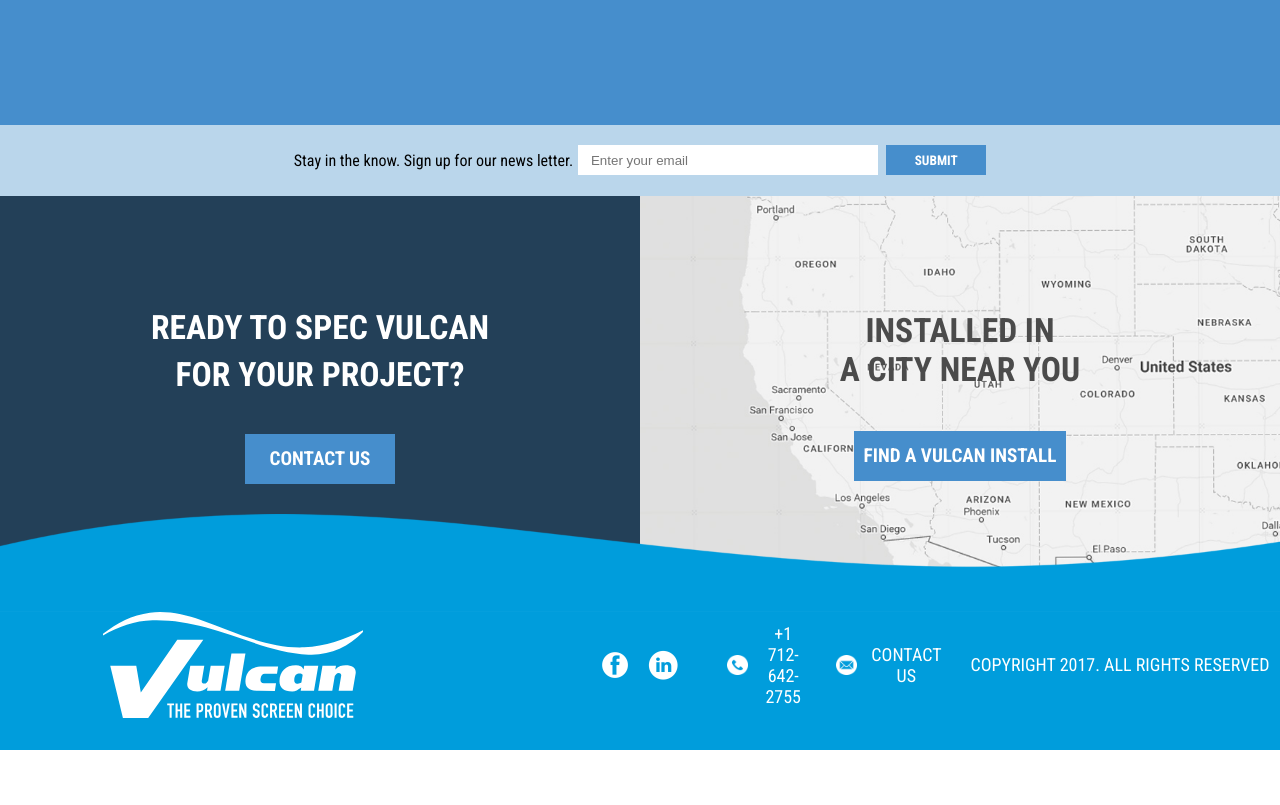
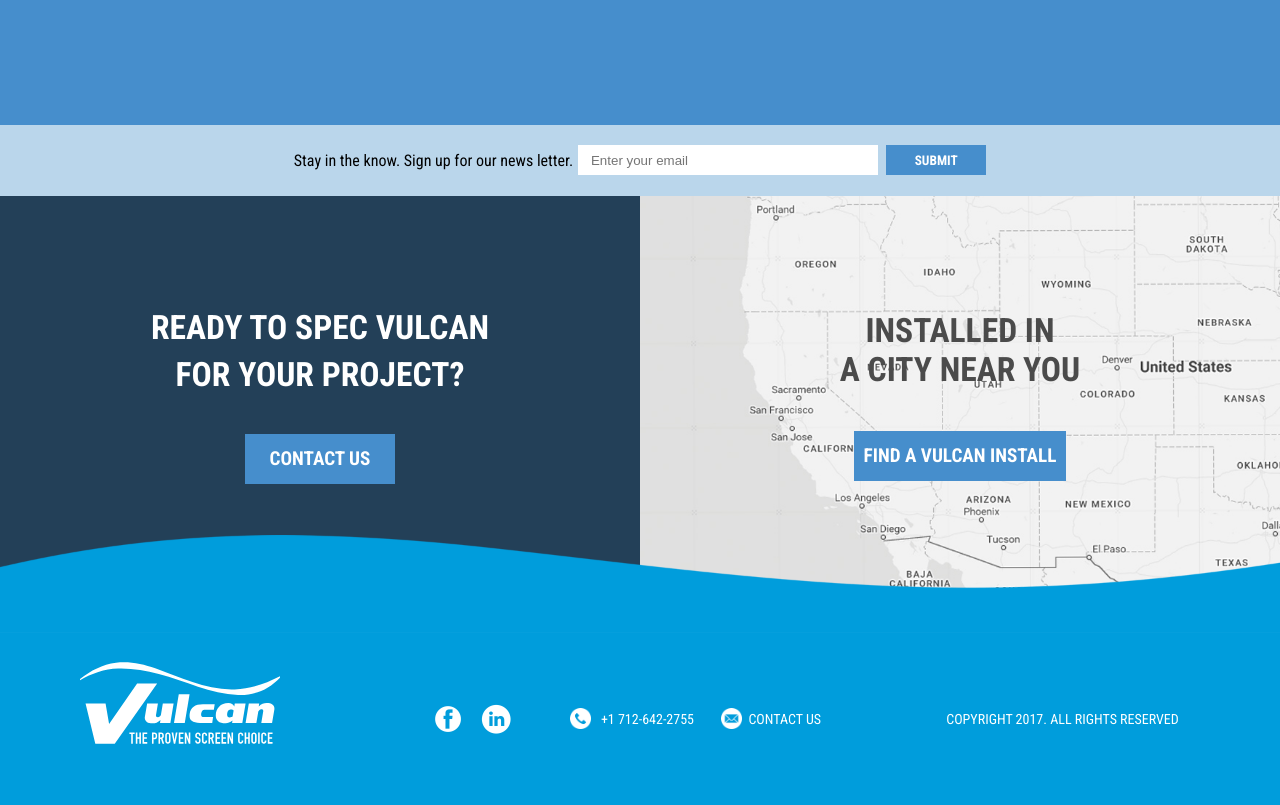
Before and after one commit to MariaVan8/Gulp-Vulcan, a website: page dev/index.html in a window 1280 px wide. Shown: the part 3911-4716 px from the top of the page. Before the commit the page ends 4661 px from the top, so only its background shows below. Drawn offline with nearby package versions, Linux system fonts and the light colour scheme; files that its build step writes are made by us from their sources.

Commit message:
Updated footer desktop

```diff
--- a/dev/scss/_contact.scss
+++ b/dev/scss/_contact.scss
@@ -87,6 +87,7 @@
     @media screen and (min-width: 768px) {
         flex-direction: row-reverse;
         height: 400px;
+        margin-bottom: 1.5rem;
 
 
 
@@ -139,4 +140,8 @@
 
 
     }
+
+    @media screen and (min-width: 1024px) {
+        margin-bottom: 2.3rem;
+    }
 }
--- a/dev/scss/_footer.scss
+++ b/dev/scss/_footer.scss
@@ -75,7 +75,7 @@
 
         p {
             color: $white;
-            font-size: 20px;
+            font-size: 14px;
             font-weight: 100;
         }
         :nth-child(2){
@@ -105,7 +105,7 @@
 
         p {
             margin: 0;
-            font-size: 18px;
+            font-size: 16px;
             font-weight: 100;
         }
 
@@ -123,6 +123,7 @@
             @include flex-col;
             width: 70%;
             gap: 1rem;
+            align-items: center;
         }
 
         &-top{
@@ -136,7 +137,7 @@
         }
 
         &-right {
-            gap: 0.5rem;
+            // gap: 0.5rem;
 
         }
 
@@ -144,29 +145,40 @@
     }
 
     @media screen and (min-width: 1024px){
-
+    padding-bottom: 0rem;
         &-logo{
-            width: 260px;
+            width: 200px;
+            height: 140px;
             &_wrapper{
-                width: 40%;
+                width: 30%;
+                justify-content: flex-start;
+                padding:0 0 2rem 4rem;
 
             }
         }
+        &-left{
+            img{
+                max-width: 100%;
+                height: auto;
+            }
+        }
         &-right{
-            width: 45%;
+            width: 72%;
         }
         &-top{
             width: 100%;
-            justify-content: end;
+            justify-content: space-between;
+            gap: 0;
+            padding: 0;
         }
         &-bottom{
             width: 65%;
             p{
-                width: 20rem;
+                width: 15rem;
             }
         }
       p{
-        font-size: 18px;
+        font-size: 14px;
         font-weight: 400;
 
       }
@@ -174,6 +186,7 @@
       &-info_wrapper {
       @include flex-row;
       align-items: center;
+      width: 65%;
     }
 
 
```
